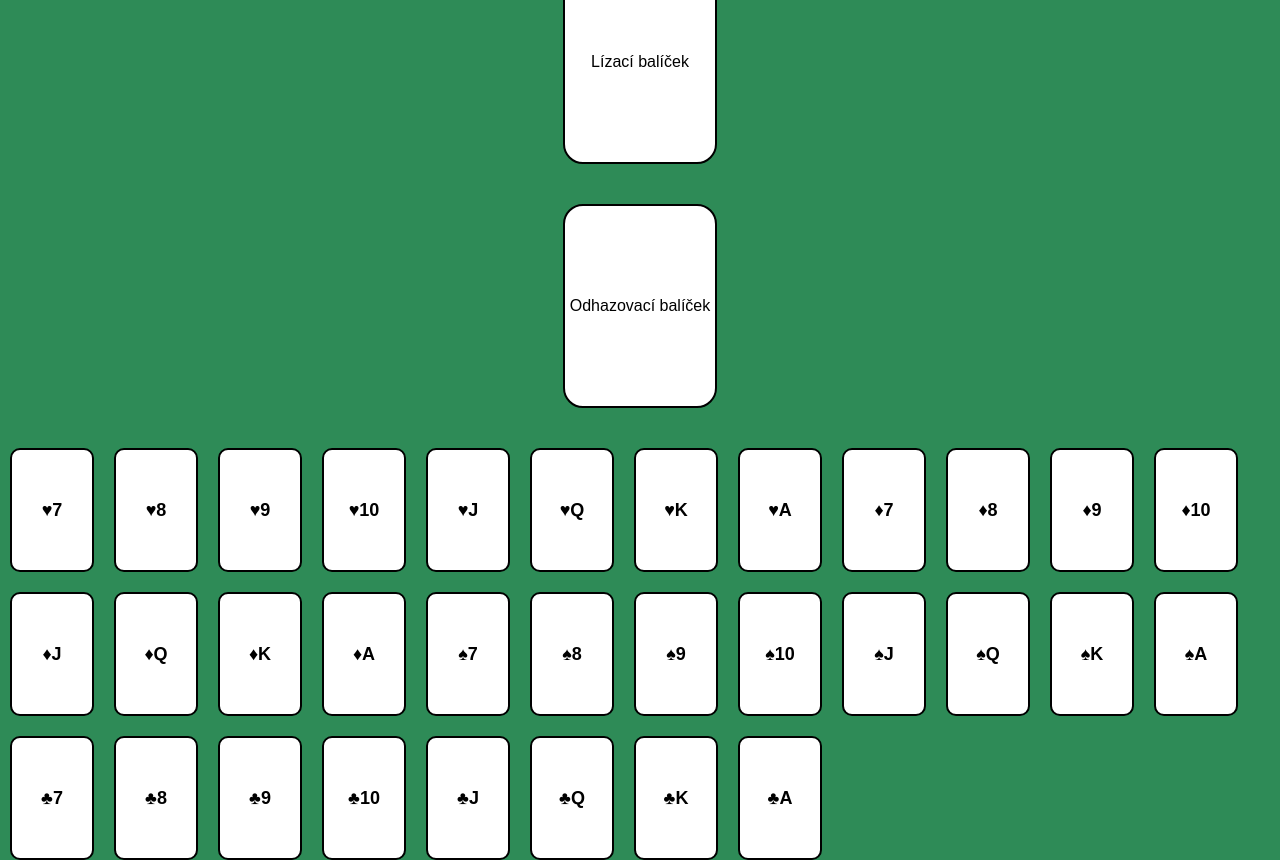
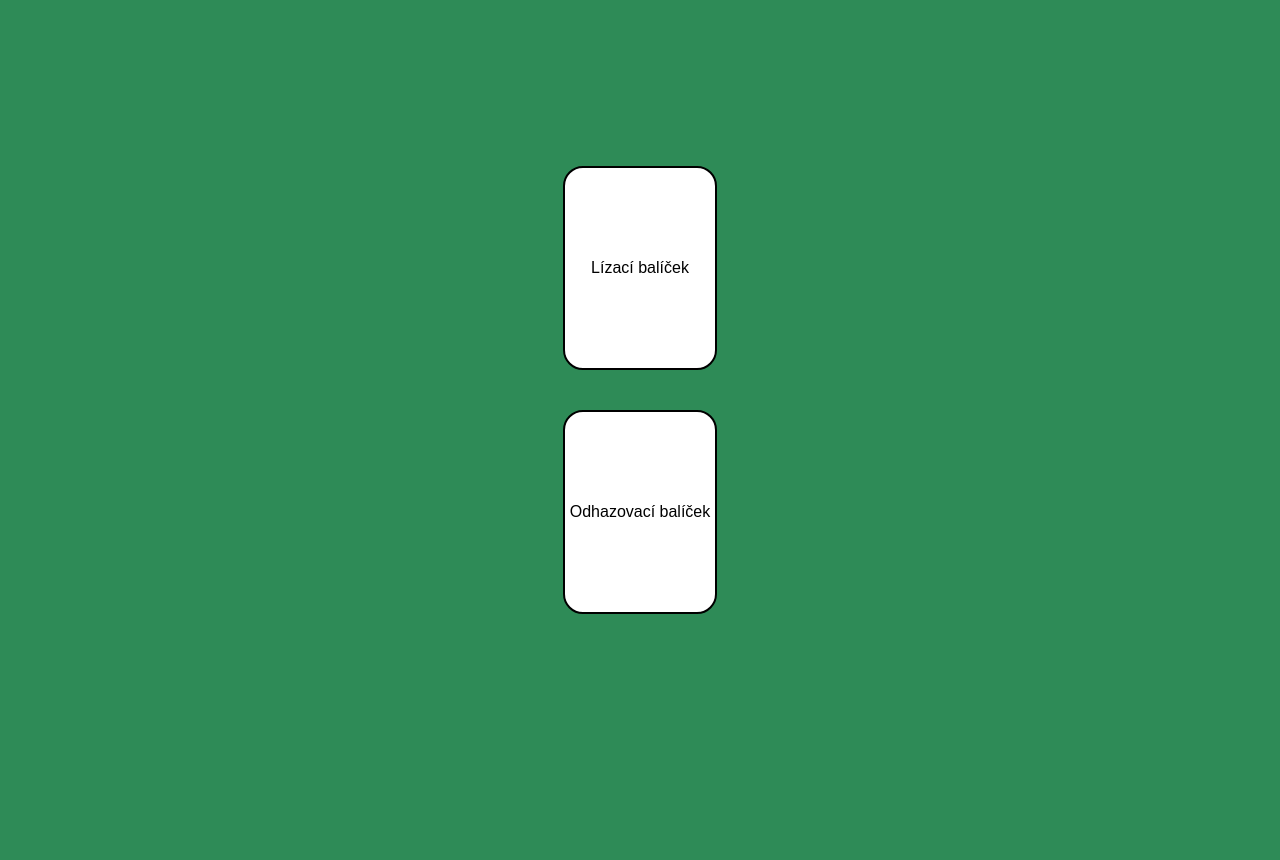
Before and after one commit to pavelk0nrad/konrad-course-snippet, a plain HTML site: page 46.04 Json/playground.html in a window 1280 px wide. After the commit the page ends 800 px from the top, so only its background shows below. Drawn offline with Linux system fonts and the light colour scheme.

Commit message:
Update playground.html

```diff
--- a/46.04 Json/playground.html
+++ b/46.04 Json/playground.html
@@ -88,13 +88,6 @@
                 .then(data => {
                     deck = data; // Uložíme karty do lízacího balíčku
                     console.log(deck)
-                    const playerHand = document.getElementById('player-hand')
-                    deck.forEach(card => {
-                        const cardDiv = document.createElement('div')
-                        cardDiv.classList.add('card')
-                        cardDiv.textContent = card.suit + card.value
-                        playerHand.appendChild(cardDiv)
-                    })
                 })
                 .catch(error => console.error('Chyba při načítání karet:', error));
         }
```
